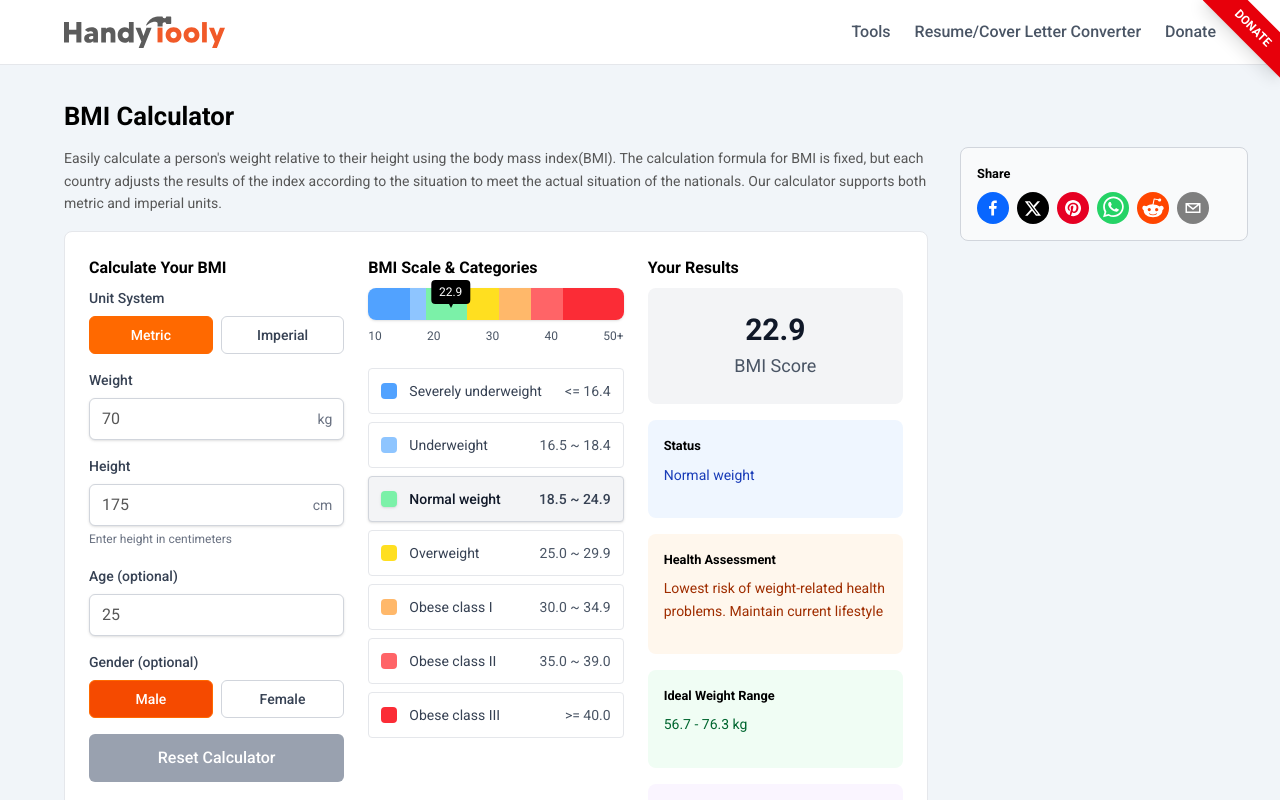
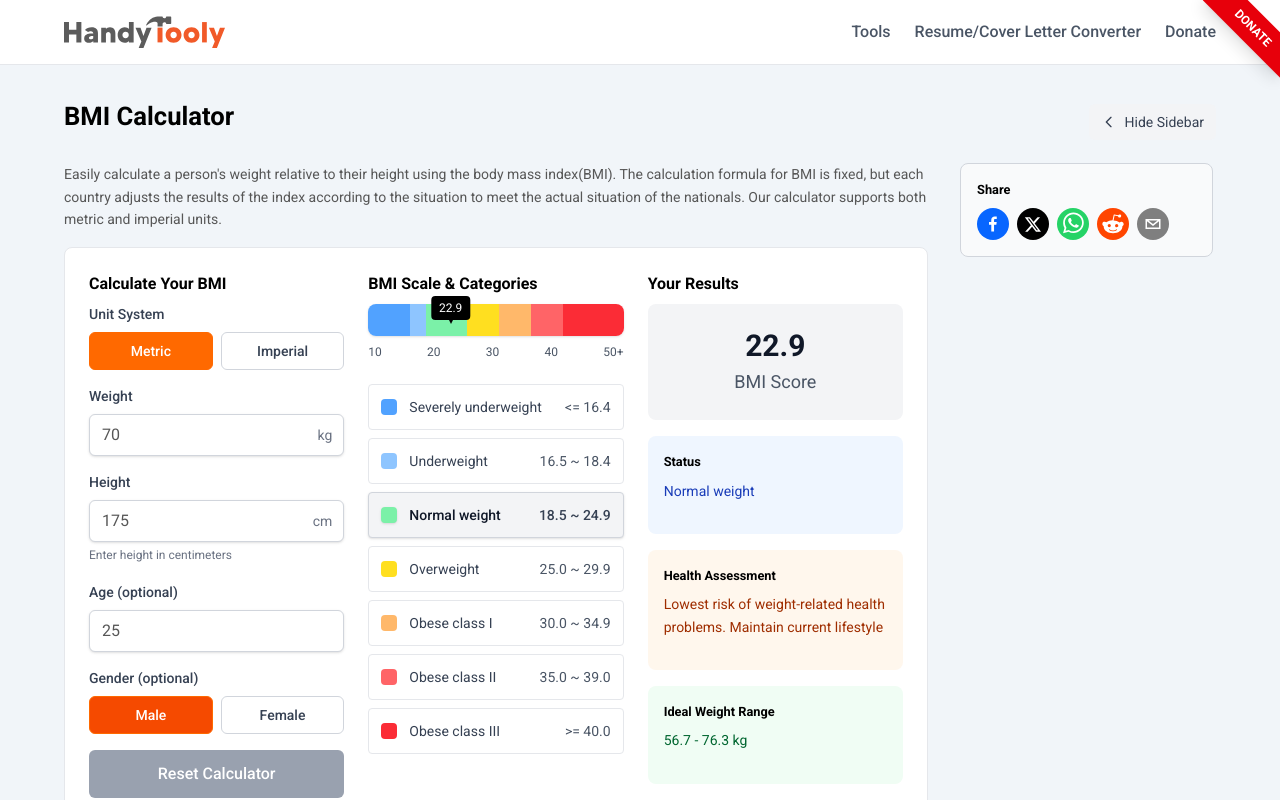
Before and after one commit to Version12345/HandyTooly, a Next.js app: page /tools/health/bmi-calculator in a window 1280 px wide. Shown: the top 800 px of the page. Built offline with nearby package versions, Linux system fonts and the light colour scheme; no server answers.

Commit message:
Show/hide right col

```diff
--- a/src/app/tools/toolLayout.tsx
+++ b/src/app/tools/toolLayout.tsx
@@ -1,5 +1,7 @@
+'use client';
+
 import { RightCol } from '@/components/rightCol';
-import React from 'react';
+import React, { useState } from 'react';
 
 interface LayoutProps {
   pageTitle: string;
@@ -8,25 +10,54 @@ interface LayoutProps {
 }
 
 export default function ToolLayout({ pageTitle, children, disclaimer }: LayoutProps) {
+  const [isRightColExpanded, setIsRightColExpanded] = useState(true);
+
+  const toggleRightCol = () => {
+    setIsRightColExpanded(!isRightColExpanded);
+  };
+
   return (
     <main className="pt-x-8 py-8 tool-layout">
         <div className="max-w-6xl mx-auto">
-          {/* Heading */}
-          <h1>
+          {/* Heading with Toggle Button */}
+          <div className="flex justify-between items-center mb-4">
+            <h1 className="mb-0">
               {pageTitle}
             </h1>
 
-          <div className="grid grid-cols-1 lg:grid-cols-[75%_25%] gap-8">
+            {/* Toggle Button */}
+            <button
+              onClick={toggleRightCol}
+              className="lg:flex hidden items-center gap-2 px-3 py-2 text-sm bg-gray-100 hover:bg-gray-200 text-gray-700 rounded-md transition-colors"
+              title={isRightColExpanded ? "Hide sidebar" : "Show sidebar"}
+            >
+              <svg
+                className={`w-4 h-4 transition-transform ${isRightColExpanded ? 'rotate-180' : ''}`}
+                fill="none"
+                stroke="currentColor"
+                viewBox="0 0 24 24"
+              >
+                <path strokeLinecap="round" strokeLinejoin="round" strokeWidth={2} d="M9 5l7 7-7 7" />
+              </svg>
+              {isRightColExpanded ? 'Hide' : 'Show'} Sidebar
+            </button>
+          </div>
+
+          <div className={`grid grid-cols-1 gap-8 ${isRightColExpanded ? 'lg:grid-cols-[75%_22%]' : 'lg:grid-cols-1'}`}>
             <div>
               {/* Left Column */}
               {children}
               {disclaimer}
             </div>
-            <div>
+
+            {/* Right Column - Conditionally Rendered */}
+            {isRightColExpanded && (
+              <div className="transition-all duration-300">
                 <RightCol
                   title={pageTitle}
                 />
               </div>
+            )}
           </div>
         </div>
     </main>
--- a/src/components/rightCol/index.tsx
+++ b/src/components/rightCol/index.tsx
@@ -5,8 +5,6 @@ import {
     EmailShareButton,
     FacebookIcon,
     FacebookShareButton,
-    PinterestIcon,
-    PinterestShareButton,
     RedditIcon,
     RedditShareButton,
     TwitterShareButton,
@@ -34,9 +32,6 @@ export const RightCol = ({ title }: RightColProps) => {
                     <TwitterShareButton url={shareUrl} title={title} className="mr-2">
                         <XIcon size={32} round />
                     </TwitterShareButton>
-                    <PinterestShareButton url={shareUrl} media="" className="mr-2">
-                        <PinterestIcon size={32} round />
-                    </PinterestShareButton>
                     <WhatsappShareButton url={shareUrl} title={title} className="mr-2">
                         <WhatsappIcon size={32} round />
                     </WhatsappShareButton>
```
Lines whose indentation alone changed are shown as unchanged.
